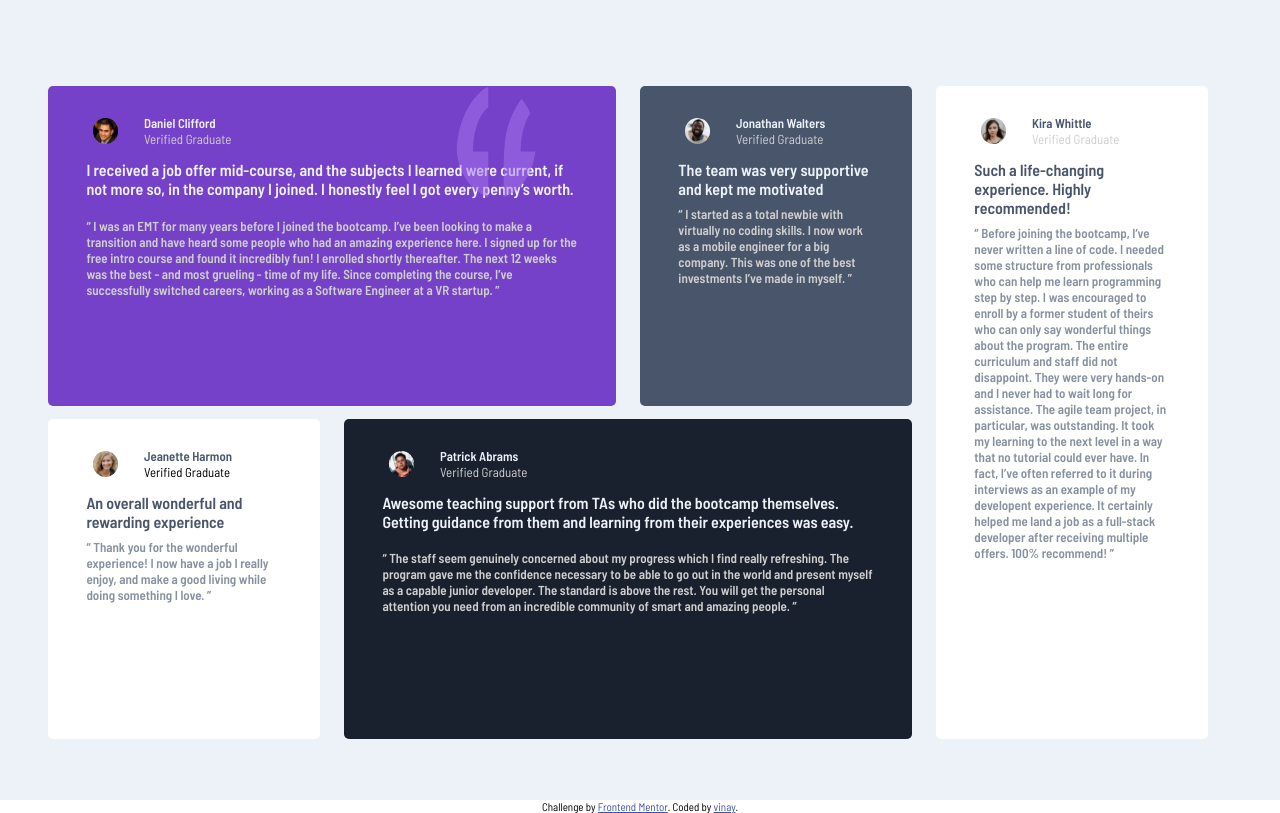
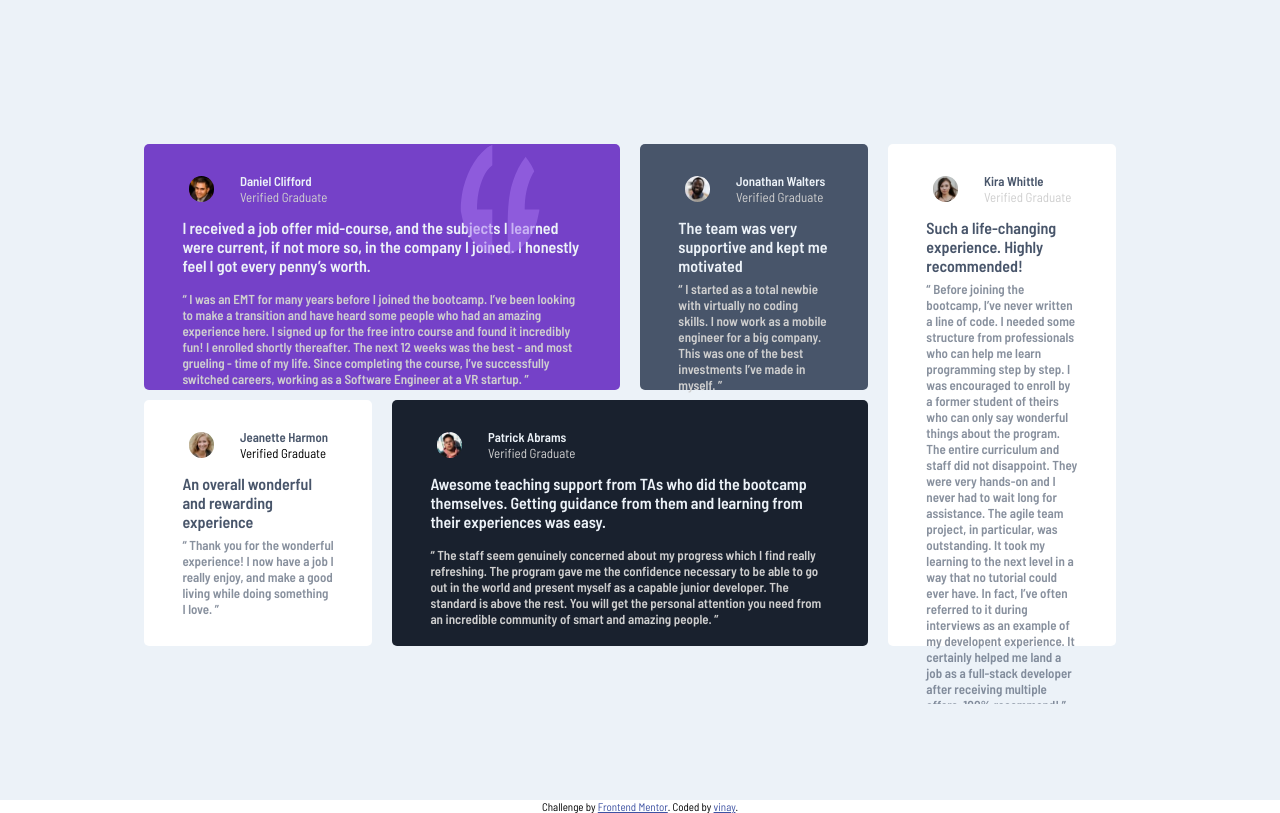
Before and after one commit to vinaykumar91/testimonials-grid-section, a plain HTML site: page index.html in a window 1280 px wide. Drawn offline with Linux system fonts and the light colour scheme.

Commit message:
Update styles.css

```diff
--- a/styles.css
+++ b/styles.css
@@ -213,3 +213,14 @@ img{
 
     }
 }
+@media only screen and (min-width:1200px)
+{
+    main{
+        height: 100vh;
+        width: 100%;
+        background-color: hsl(210, 46%, 95%);
+        overflow: hidden;
+        padding:7.5%;
+    }
+
+}
```
